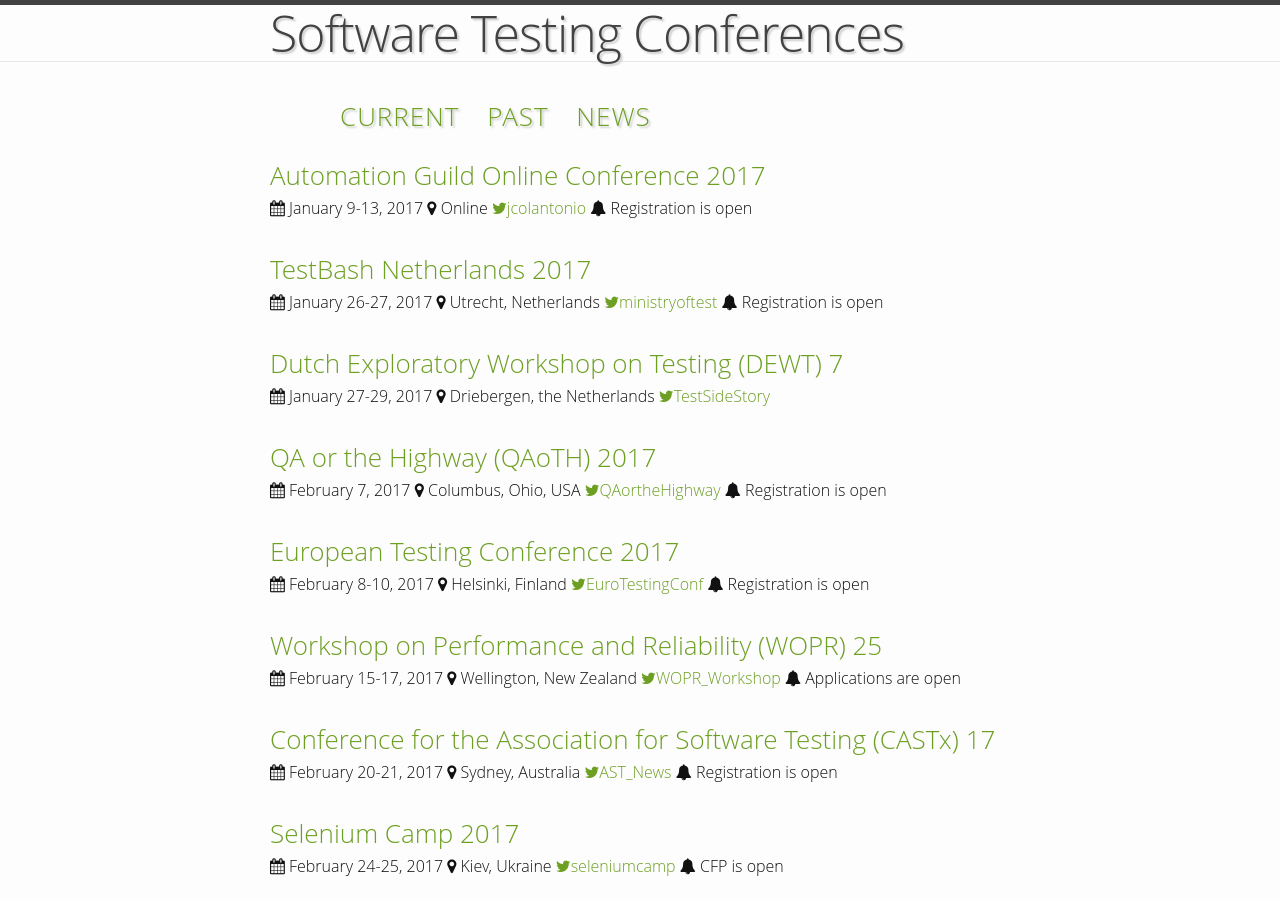
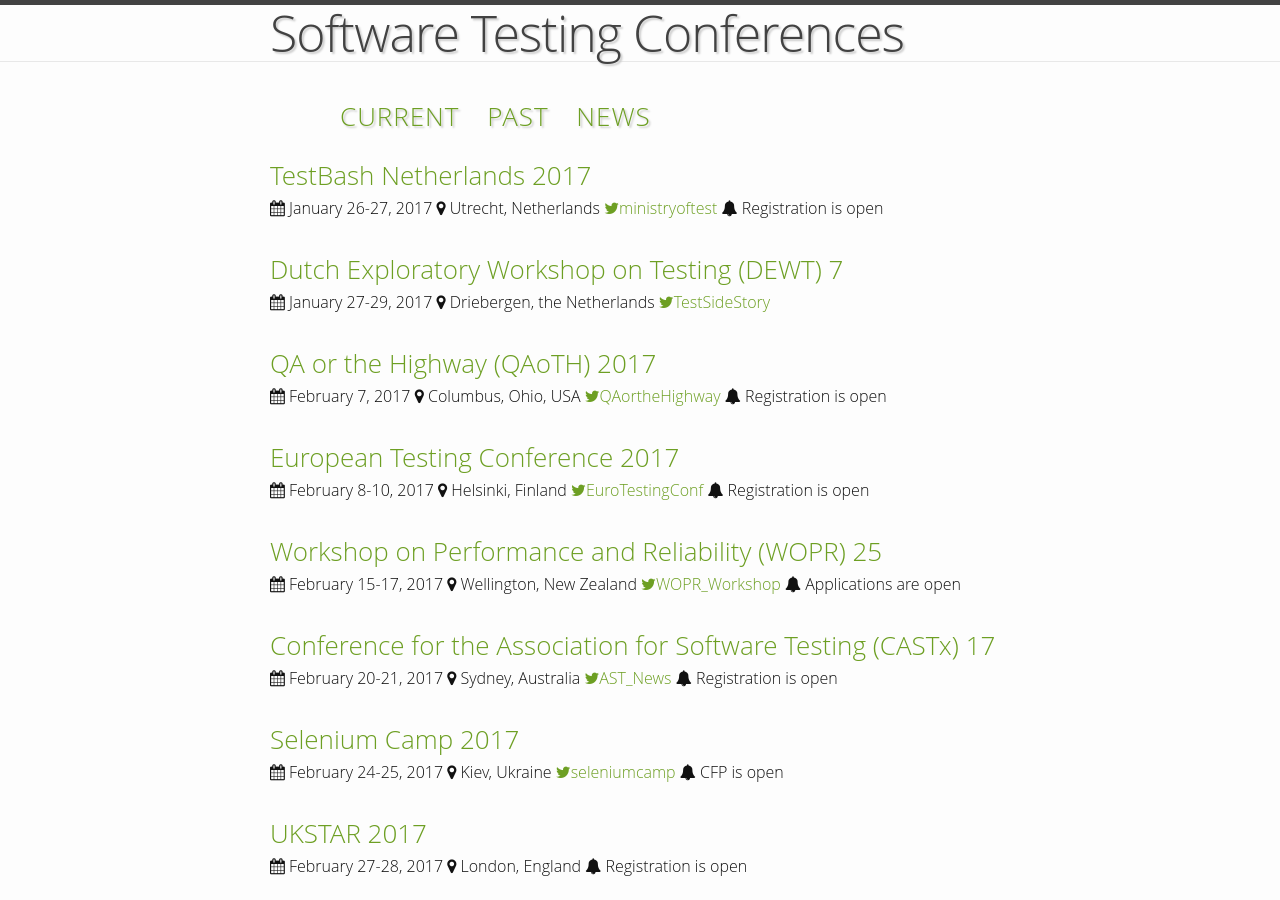
Before and after one commit to TestingConferences/testingconferences.github.io, a Jekyll site: the page built from index.html, in a window 1280 px wide and 900 px high. Built offline with Jekyll 4.4.1, drawn with Linux system fonts in a browser that asks for light colours.

Commit message:
Moved current to past

```diff
--- a/_data/current.yml
+++ b/_data/current.yml
@@ -1,10 +1,3 @@
-- name: Automation Guild Online Conference 2017
-  location: Online
-  dates: 'January 9-13, 2017'
-  url: https://automationguild.com/register/
-  twitter: jcolantonio
-  status: Registration is open
-
 - name: TestBash Netherlands 2017
   location: Utrecht, Netherlands
   dates: "January 26-27, 2017"
--- a/_data/past.yml
+++ b/_data/past.yml
@@ -1,3 +1,10 @@
+- name: Automation Guild Online Conference 2017
+  location: Online
+  dates: 'January 9-13, 2017'
+  url: https://automationguild.com/register/
+  twitter: jcolantonio
+  status: Registration is open
+
 - name: Agile Testing Days 2016
   location: Potsdam, Germany
   dates: "December 5-8, 2016"
```
